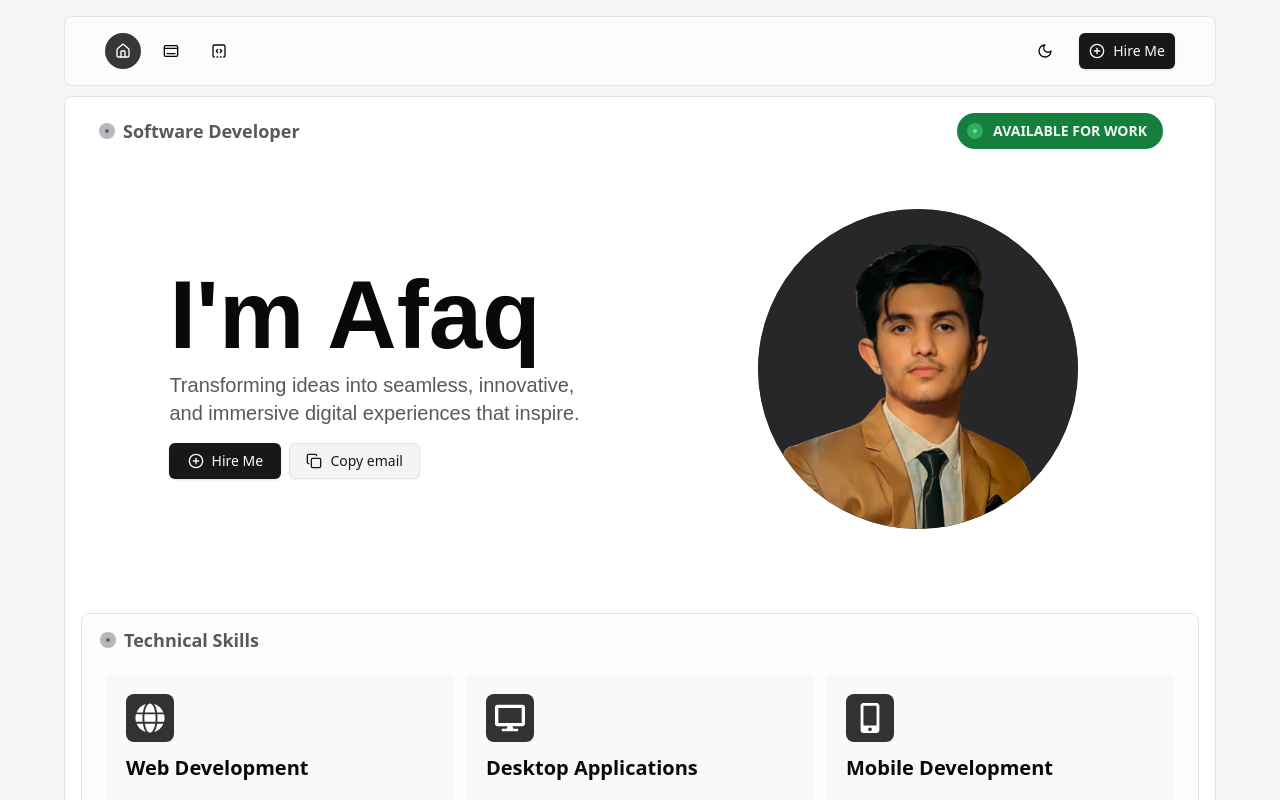
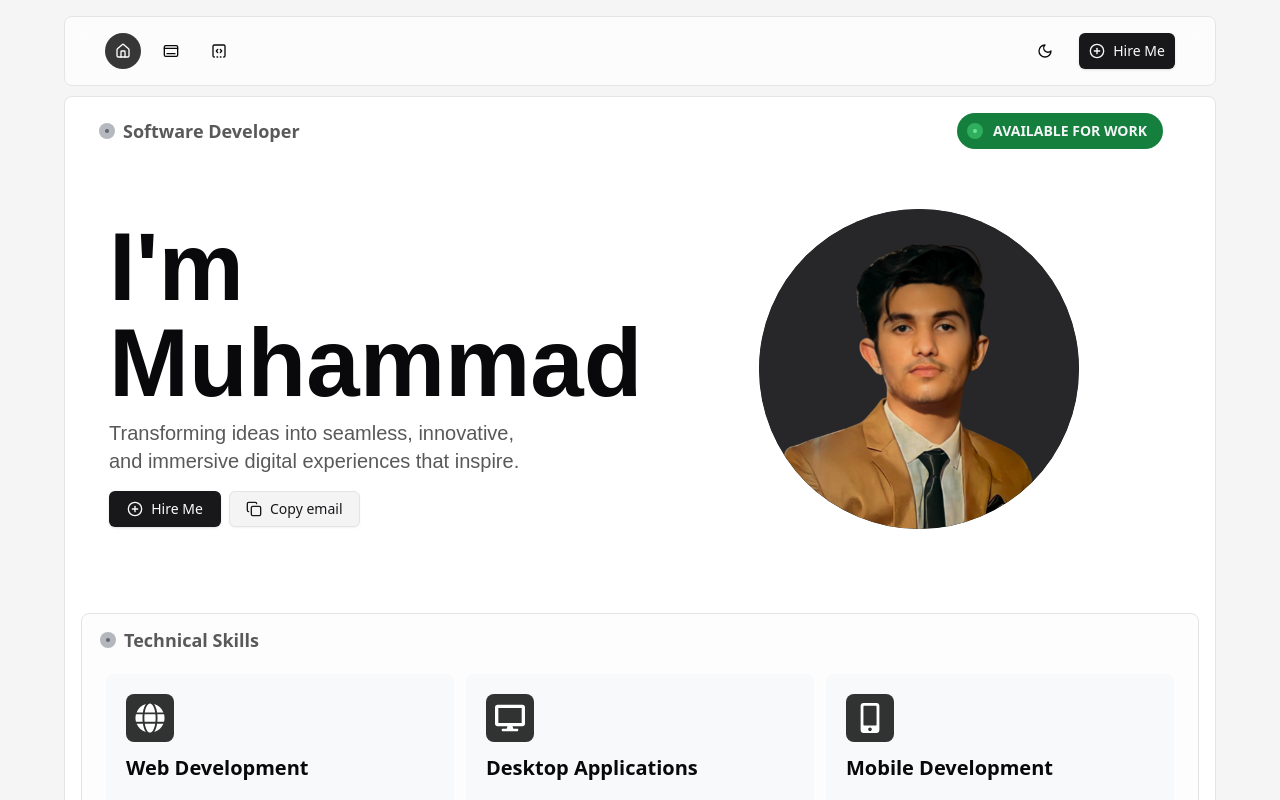
Before and after one commit to mafaqatiq/frontend, a Next.js app: page / in a window 1280 px wide. Shown: the top 800 px of the page. Built offline with nearby package versions, Linux system fonts and the light colour scheme.

Commit message:
chnaged name

```diff
--- a/components/HeroScetion.tsx
+++ b/components/HeroScetion.tsx
@@ -90,7 +90,7 @@ const HeroScetion = () => {
               className="text-center lg:text-left sm:text-left"
             >
               <h1 className="my-2 text-2xl sm:text-5xl lg:text-8xl font-bold">
-                I&apos;m Afaq
+                I&apos;m Muhammad
               </h1>
               <p className="lg:text-xl text-sm sm:text-md text-[#5a5959] dark:text-[#b5b5b5] max-w-2xl mx-auto">
                 <span className="hidden sm:inline">
```
